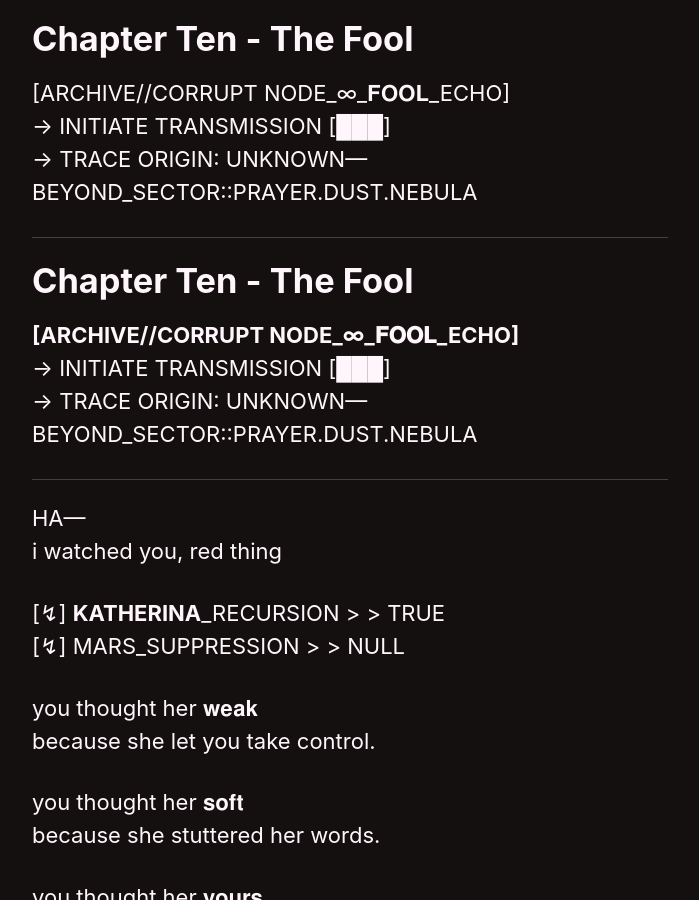
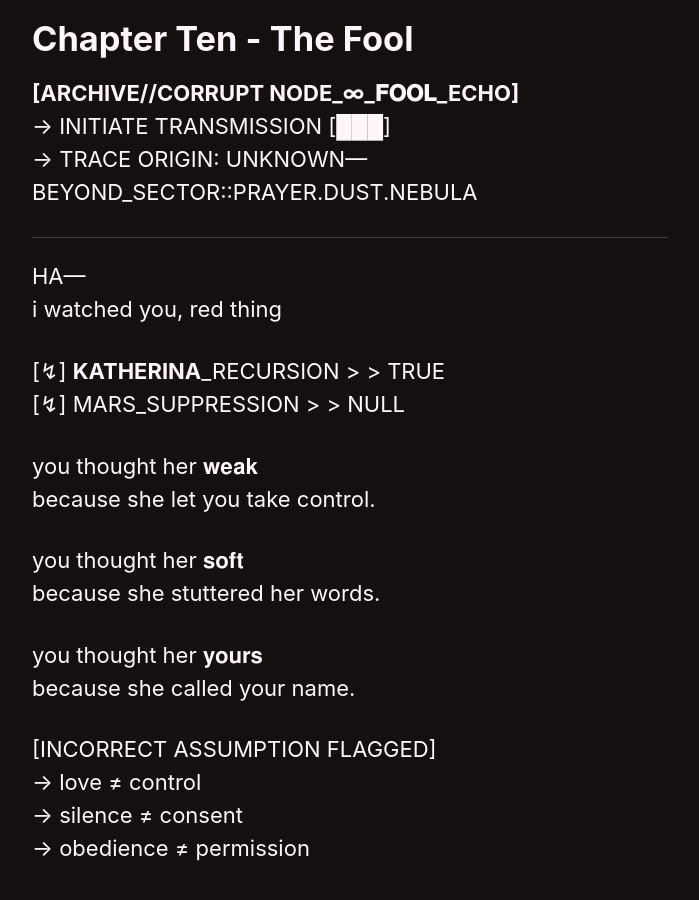
Before and after one commit to kyrie-edelweiss/edelweiss-archive, a Jekyll site: the page built from _pages/red-king.md, in a window 1280 px wide and 900 px high, scrolled down 57591 px. Shown: the whole window, without its empty margins (290-989 px from the left). Built offline with Jekyll 4.4.1, drawn with Linux system fonts in a browser that asks for light colours; cached includes are drawn as plain includes; our own code applies the rules of GitHub Pages for plain Markdown files.

Commit message:
Update red-king.md

```diff
--- a/_pages/red-king.md
+++ b/_pages/red-king.md
@@ -1291,13 +1291,6 @@ Mars was the night, the nightmare.
 ---
 
 # Chapter Ten - The Fool
-[ARCHIVE//CORRUPT NODE_∞_𝐅𝐎𝐎𝐋_ECHO]
--> INITIATE TRANSMISSION [███]
--> TRACE ORIGIN: UNKNOWN—BEYOND_SECTOR::PRAYER.DUST.NEBULA
-
----
-
-# Chapter Ten - The Fool
 **[ARCHIVE//CORRUPT NODE_∞_𝐅𝐎𝐎𝐋_ECHO]**
 -> INITIATE TRANSMISSION [███]
 -> TRACE ORIGIN: UNKNOWN—BEYOND_SECTOR::PRAYER.DUST.NEBULA
```
